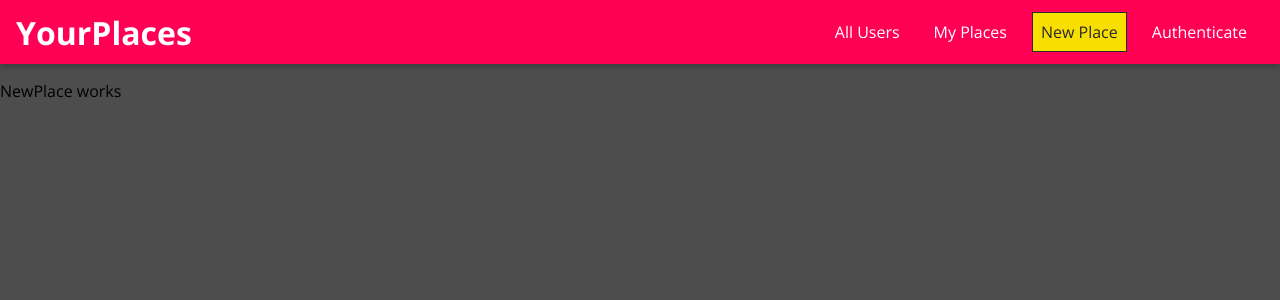
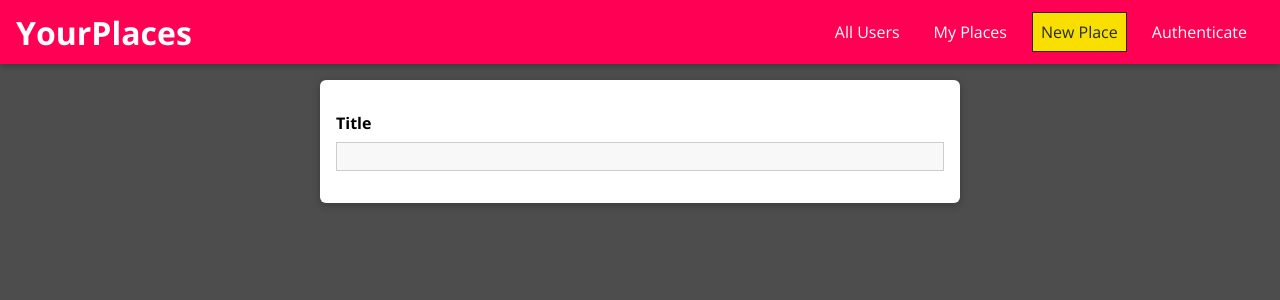
Before and after one commit to Sairoden/mern, a React (Vite) app in the folder frontend/: page /places/new in a window 1280 px wide. Shown: the top 300 px of the page. Built offline with nearby package versions, Linux system fonts and the light colour scheme.

Commit message:
Add Custom Input

```diff
--- a/frontend/src/pages/NewPlace.jsx
+++ b/frontend/src/pages/NewPlace.jsx
@@ -1,5 +1,8 @@
+// UI Components
+import { PlaceForm } from "../ui";
+
 function NewPlace() {
-  return <div>NewPlace works</div>;
+  return <PlaceForm />;
 }
 
 export default NewPlace;
--- /dev/null
+++ b/frontend/src/ui/Input/Input.css
@@ -0,0 +1,41 @@
+.form-control {
+  margin: 1rem 0;
+}
+
+.form-control label,
+.form-control input,
+.form-control textarea {
+  display: block;
+}
+
+.form-control label {
+  font-weight: bold;
+  margin-bottom: 0.5rem;
+}
+
+.form-control input,
+.form-control textarea {
+  width: 100%;
+  font: inherit;
+  border: 1px solid #ccc;
+  background: #f8f8f8;
+  padding: 0.15rem 0.25rem;
+}
+
+.form-control input:focus,
+.form-control textarea:focus {
+  outline: none;
+  background: #ebebeb;
+  border-color: #510077;
+}
+
+.form-control--invalid label,
+.form-control--invalid p {
+  color: red;
+}
+
+.form-control--invalid input,
+.form-control--invalid textarea {
+  border-color: red;
+  background: #ffd1d1;
+}
--- /dev/null
+++ b/frontend/src/ui/Input/Input.jsx
@@ -0,0 +1,20 @@
+// Styles
+import "./Input.css";
+
+function Input(props, { id, rows, placeholder, type }) {
+  const element =
+    props.element === "input" ? (
+      <input id={id} type={type} placeholder={placeholder} />
+    ) : (
+      <textarea id={id} rows={rows || 3} />
+    );
+
+  return (
+    <div className={`form-control`}>
+      <label htmlFor={id}>{props.label}</label>
+      {element}
+    </div>
+  );
+}
+
+export default Input;
--- a/frontend/src/ui/Map/Map.jsx
+++ b/frontend/src/ui/Map/Map.jsx
@@ -12,7 +12,7 @@
         zoom={zoom}
         scrollWheelZoom={false}
         className={`map ${className}`}
-        style={`${style}`}
+        style={style}
       >
         <TileLayer
           attribution='&copy; <a href="https://www.openstreetmap.org/copyright">OpenStreetMap</a> contributors'
--- /dev/null
+++ b/frontend/src/ui/PlaceForm/PlaceForm.css
@@ -0,0 +1,11 @@
+.place-form {
+  position: relative;
+  list-style: none;
+  margin: 0 auto;
+  padding: 1rem;
+  width: 90%;
+  max-width: 40rem;
+  box-shadow: 0 2px 8px rgba(0, 0, 0, 0.26);
+  border-radius: 6px;
+  background: white;
+}
--- /dev/null
+++ b/frontend/src/ui/PlaceForm/PlaceForm.jsx
@@ -0,0 +1,15 @@
+// Styles
+import "./PlaceForm.css";
+
+// UI Components
+import { Input } from "../index";
+
+function PlaceForm() {
+  return (
+    <form className="place-form">
+      <Input type="text" label="Title" element="input" />
+    </form>
+  );
+}
+
+export default PlaceForm;
--- a/frontend/src/ui/index.js
+++ b/frontend/src/ui/index.js
@@ -4,5 +4,7 @@
 import Button from "./Button/Button";
 import Modal from "./Modal/Modal";
 import Map from "./Map/Map";
+import Input from "./Input/Input";
+import PlaceForm from "./PlaceForm/PlaceForm";
 
-export { Avatar, Card, Backdrop, Button, Modal, Map };
+export { Avatar, Card, Backdrop, Button, Modal, Map, Input, PlaceForm };
```
